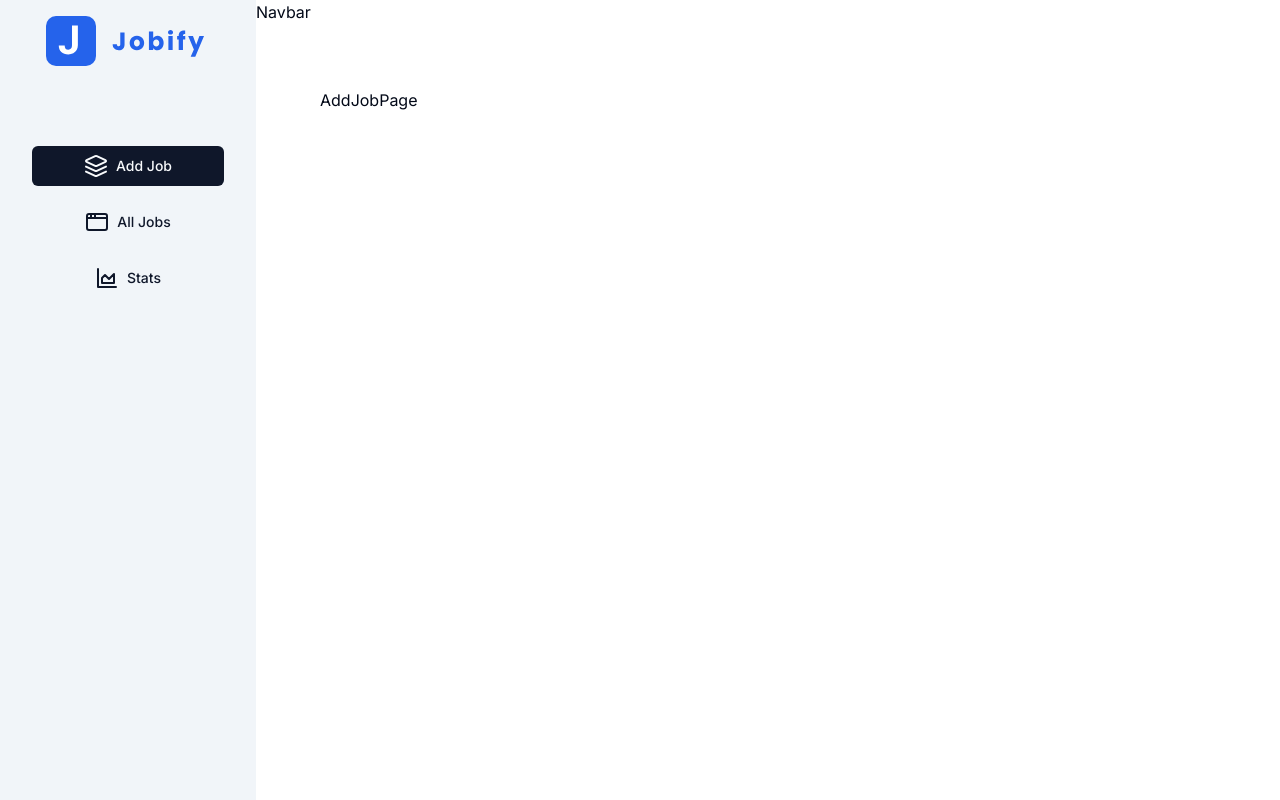
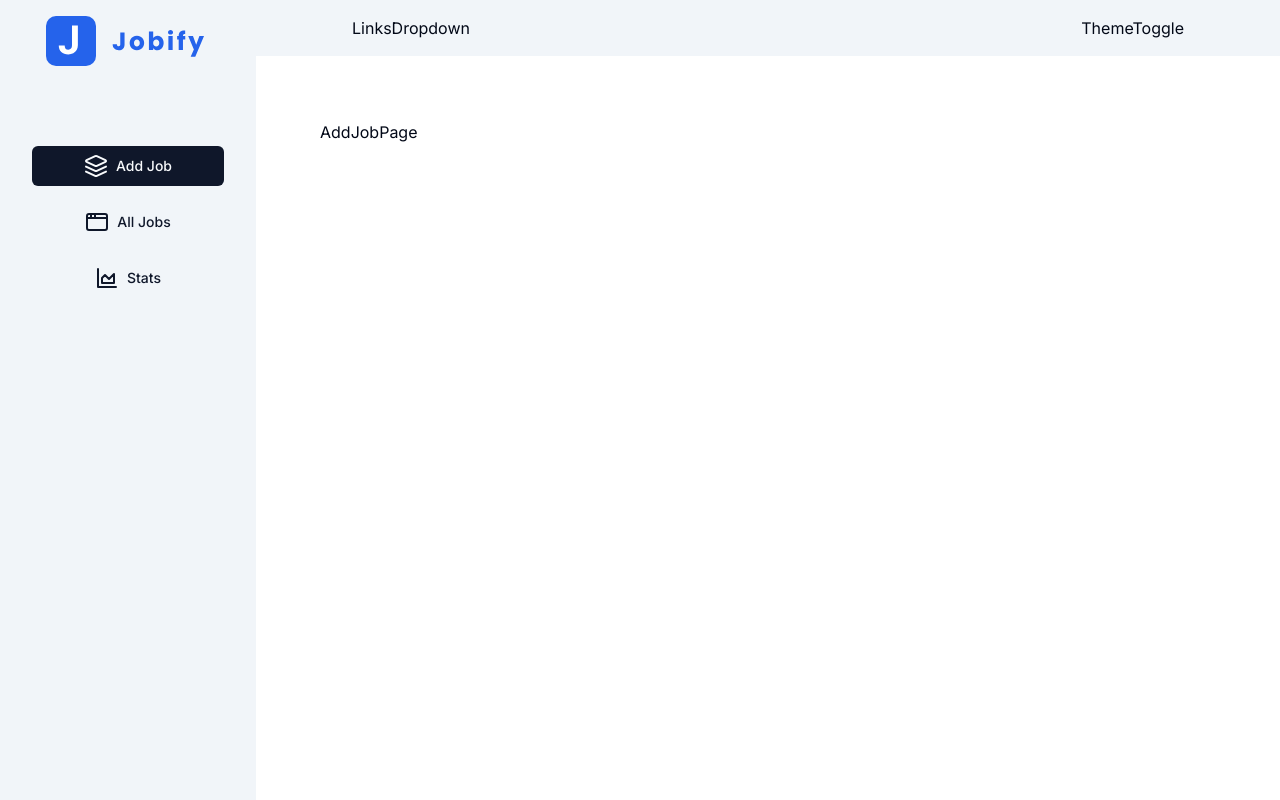
Before and after one commit to TarekAbdo223/Jobify-Next, a Next.js app: page /add-job in a window 1280 px wide. Built offline with nearby package versions, Linux system fonts and the light colour scheme.

Commit message:
added the navbar

```diff
--- /dev/null
+++ b/components/ui/linksDropdown.tsx
@@ -0,0 +1,7 @@
+import React from "react";
+
+const LinksDropdown = () => {
+  return <div>LinksDropdown</div>;
+};
+
+export default LinksDropdown;
--- a/components/ui/navbar.tsx
+++ b/components/ui/navbar.tsx
@@ -1,7 +1,18 @@
-import React from "react";
+import LinksDropdown from "./linksDropdown";
+import { UserButton } from "@clerk/nextjs";
+import ThemeToggle from "./themeToggle";
 
-const Navbar = () => {
-  return <div>Navbar</div>;
-};
-
+function Navbar() {
+  return (
+    <nav className="bg-muted py-4 sm:px-16 lg:px-24 px-4 flex items-center justify-between">
+      <div>
+        <LinksDropdown />
+      </div>
+      <div className="flex items-center gap-x-4">
+        <ThemeToggle />
+        <UserButton afterSignOutUrl="/" />
+      </div>
+    </nav>
+  );
+}
 export default Navbar;
--- /dev/null
+++ b/components/ui/themeToggle.tsx
@@ -0,0 +1,7 @@
+import React from "react";
+
+const ThemeToggle = () => {
+  return <div>ThemeToggle</div>;
+};
+
+export default ThemeToggle;
```
